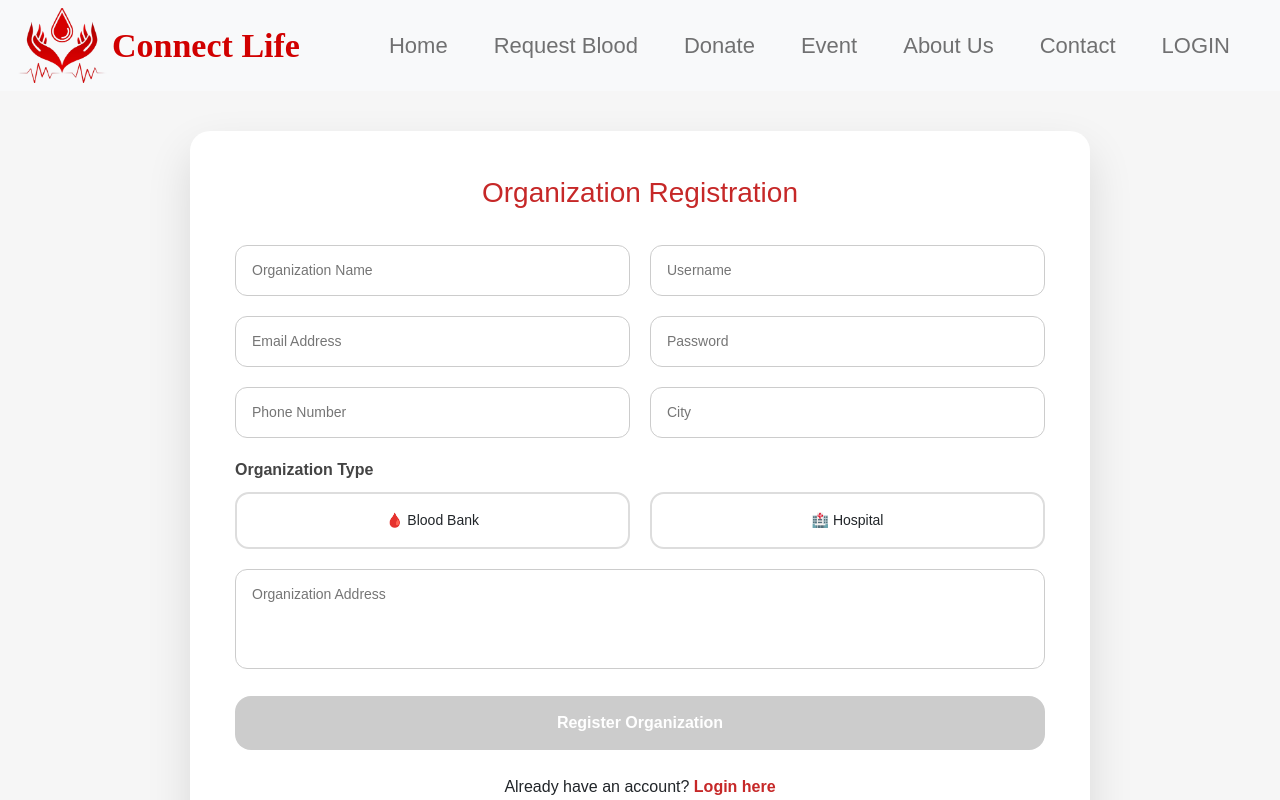
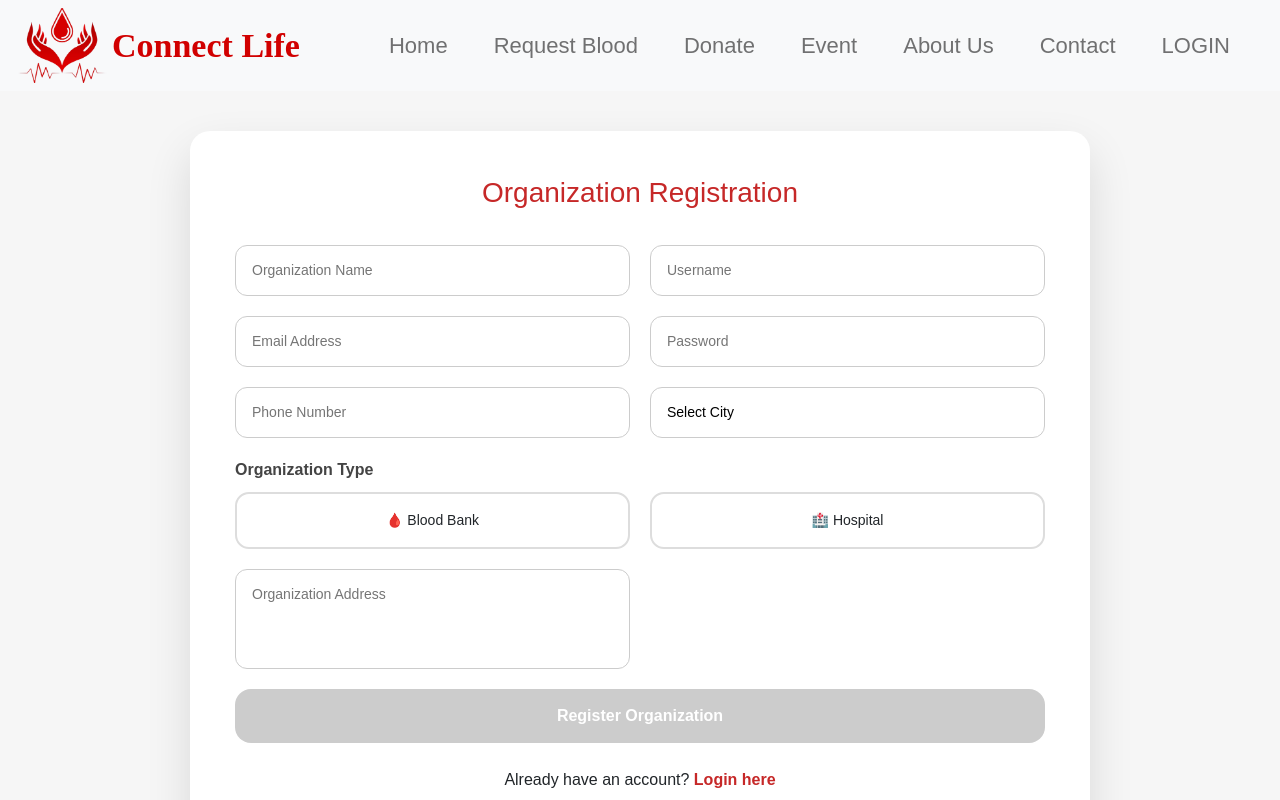
Before and after one commit to meetdoshi027/emergency-blood-request-system, a React (Vite) app: page /register/organization in a window 1280 px wide. Shown: the top 800 px of the page. Built offline with nearby package versions, Linux system fonts and the light colour scheme.

Commit message:
admin page and city

```diff
--- a/src/components/Register/OrgRegister.jsx
+++ b/src/components/Register/OrgRegister.jsx
@@ -4,6 +4,25 @@ import axios from "axios";
 import "./Register.css";
 
 const OrgRegister = () => {
+
+  const cities = [
+    "Ahmedabad",
+    "Surat",
+    "Vadodara",
+    "Rajkot",
+    "Gandhinagar",
+    "Bhavnagar",
+    "Jamnagar",
+    "Junagadh",
+    "Anand",
+    "Navsari",
+    "Valsad",
+    "Bharuch",
+    "Patan",
+    "Mehsana",
+    "Morbi"
+  ];
+
   const [form, setForm] = useState({
     organizationName: "",
     orgType: "",
@@ -21,6 +40,7 @@ const OrgRegister = () => {
 
   const validate = (name, value) => {
     switch (name) {
+
       case "organizationName":
         return value.length < 3 ? "Organization name is too short" : "";
 
@@ -62,15 +82,27 @@ const OrgRegister = () => {
       case "orgType":
         return value ? "" : "Select organization type";
 
+      case "city":
+        return value ? "" : "Select city";
+
       default:
         return "";
     }
   };
 
   const handleChange = (e) => {
+
     const { name, value } = e.target;
-    setForm((prev) => ({ ...prev, [name]: value }));
-    setErrors((prev) => ({ ...prev, [name]: validate(name, value) }));
+
+    setForm((prev) => ({
+      ...prev,
+      [name]: value
+    }));
+
+    setErrors((prev) => ({
+      ...prev,
+      [name]: validate(name, value)
+    }));
   };
 
   const isFormValid =
@@ -88,10 +120,12 @@ const OrgRegister = () => {
       : form.licenseNumber);
 
   const handleSubmit = async (e) => {
+
     e.preventDefault();
     if (!isFormValid) return;
 
     try {
+
       const response = await axios.post(
         "https://localhost:7156/api/Organization/register",
         {
@@ -108,7 +142,6 @@ const OrgRegister = () => {
         }
       );
 
-    // FIXED LINE
       alert(response.data.message);
 
       setForm({
@@ -134,39 +167,78 @@ const OrgRegister = () => {
 
     }
   };
+
   return (
     <div className="register-page">
       <div className="register-container">
+
         <h2>Organization Registration</h2>
 
         <form className="register-form grid" onSubmit={handleSubmit}>
-          {[
-            ["organizationName", "Organization Name"],
-            ["username", "Username"],
-            ["email", "Email Address"],
-            ["password", "Password"],
-            ["phone", "Phone Number"],
-            ["city", "City"],
-          ].map(([name, placeholder]) => (
-            <div key={name}>
+
           <input
-                type={name === "password" ? "password" : "text"}
-                name={name}
-                placeholder={placeholder}
-                value={form[name]}
+            type="text"
+            name="organizationName"
+            placeholder="Organization Name"
+            value={form.organizationName}
             onChange={handleChange}
           />
-              {errors[name] && (
-                <span className="error-text">{errors[name]}</span>
-              )}
-            </div>
+
+          <input
+            type="text"
+            name="username"
+            placeholder="Username"
+            value={form.username}
+            onChange={handleChange}
+          />
+
+          <input
+            type="email"
+            name="email"
+            placeholder="Email Address"
+            value={form.email}
+            onChange={handleChange}
+          />
+
+          <input
+            type="password"
+            name="password"
+            placeholder="Password"
+            value={form.password}
+            onChange={handleChange}
+          />
+
+          <input
+            type="text"
+            name="phone"
+            placeholder="Phone Number"
+            value={form.phone}
+            onChange={handleChange}
+          />
+
+          {/* CITY DROPDOWN */}
+          <select
+            name="city"
+            value={form.city}
+            onChange={handleChange}
+          >
+            <option value="">Select City</option>
+
+            {cities.map((city, index) => (
+              <option key={index} value={city}>
+                {city}
+              </option>
             ))}
+
+          </select>
+
 
           {/* Organization Type */}
           <div className="org-type full-width">
             <p className="section-label">Organization Type</p>
 
             <div className="radio-cards">
+
               <label className={form.orgType === "BloodBank" ? "active" : ""}>
                 <input
                   type="radio"
@@ -188,12 +260,12 @@ const OrgRegister = () => {
                 />
                 🏥 Hospital
               </label>
+
             </div>
           </div>
 
-          {/* Hospital Registration Number */}
+
           {form.orgType === "Hospital" && (
-            <div className="full-width">
             <input
               type="text"
               name="registrationNumber"
@@ -201,12 +273,9 @@ const OrgRegister = () => {
               value={form.registrationNumber}
               onChange={handleChange}
             />
-            </div>
           )}
 
-          {/* Blood Bank License Number */}
           {form.orgType === "BloodBank" && (
-            <div className="full-width">
             <input
               type="text"
               name="licenseNumber"
@@ -214,21 +283,19 @@ const OrgRegister = () => {
               value={form.licenseNumber}
               onChange={handleChange}
             />
-            </div>
           )}
 
-          <div className="full-width">
           <textarea
             name="address"
             placeholder="Organization Address"
             value={form.address}
             onChange={handleChange}
           />
-          </div>
 
           <button type="submit" disabled={!isFormValid}>
             Register Organization
           </button>
+
         </form>
 
         <div className="register-footer">
@@ -237,6 +304,7 @@ const OrgRegister = () => {
             Login here
           </Link>
         </div>
+
       </div>
     </div>
   );
--- a/src/components/Register/Register.css
+++ b/src/components/Register/Register.css
@@ -3,6 +3,7 @@
   font-family: "Poppins", sans-serif;
 }
 
+/* ================= PAGE ================= */
 
 .register-page {
   min-height: 100vh;
@@ -12,6 +13,7 @@
   padding: 40px 20px;
 }
 
+/* ================= CONTAINER ================= */
 
 .register-container {
   background: #fff;
@@ -22,7 +24,6 @@
   box-shadow: 0 20px 45px rgba(0, 0, 0, 0.12);
 }
 
-
 .register-container h2 {
   text-align: center;
   color: #c62828;
@@ -30,6 +31,7 @@
   font-size: 28px;
 }
 
+/* ================= FORM GRID ================= */
 
 .register-form.grid {
   display: grid;
@@ -37,32 +39,48 @@
   gap: 20px;
 }
 
+/* ================= INPUTS ================= */
 
 .register-form input,
-.register-form textarea {
+.register-form textarea,
+.register-form select {
   width: 100%;
   padding: 14px 16px;
   border-radius: 12px;
   border: 1px solid #ccc;
   font-size: 14px;
+  background: #fff;
 }
+
+/* Remove default select styling */
+.register-form select {
+  appearance: none;
+  cursor: pointer;
+}
+
+/* ================= TEXTAREA ================= */
 
 .register-form textarea {
   resize: none;
   min-height: 100px;
 }
 
+/* ================= FOCUS ================= */
+
 .register-form input:focus,
-.register-form textarea:focus {
+.register-form textarea:focus,
+.register-form select:focus {
   outline: none;
   border-color: #c62828;
 }
 
+/* ================= FULL WIDTH FIELDS ================= */
 
 .full-width {
   grid-column: span 2;
 }
 
+/* ================= SECTION LABEL ================= */
 
 .section-label {
   font-weight: 600;
@@ -70,6 +88,7 @@
   color: #444;
 }
 
+/* ================= RADIO CARDS ================= */
 
 .radio-cards {
   display: flex;
@@ -97,6 +116,7 @@
   color: #c62828;
 }
 
+/* ================= ERROR TEXT ================= */
 
 .error-text {
   font-size: 12px;
@@ -105,6 +125,7 @@
   display: block;
 }
 
+/* ================= BUTTON ================= */
 
 .register-form button {
   grid-column: span 2;
@@ -116,6 +137,11 @@
   font-size: 16px;
   font-weight: 600;
   cursor: pointer;
+  transition: 0.2s ease;
+}
+
+.register-form button:hover {
+  background: #b71c1c;
 }
 
 .register-form button:disabled {
@@ -123,6 +149,7 @@
   cursor: not-allowed;
 }
 
+/* ================= FOOTER ================= */
 
 .register-footer {
   text-align: center;
@@ -135,8 +162,10 @@
   text-decoration: none;
 }
 
+/* ================= RESPONSIVE ================= */
 
 @media (max-width: 768px) {
+
   .register-form.grid {
     grid-template-columns: 1fr;
   }
@@ -148,4 +177,5 @@
   .radio-cards {
     flex-direction: column;
   }
+
 }
```
Lines whose indentation alone changed are shown as unchanged.
